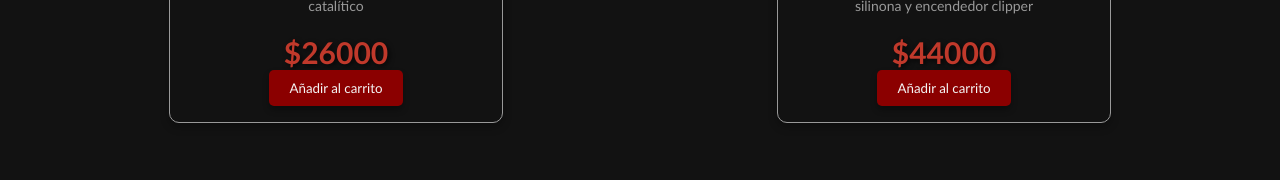
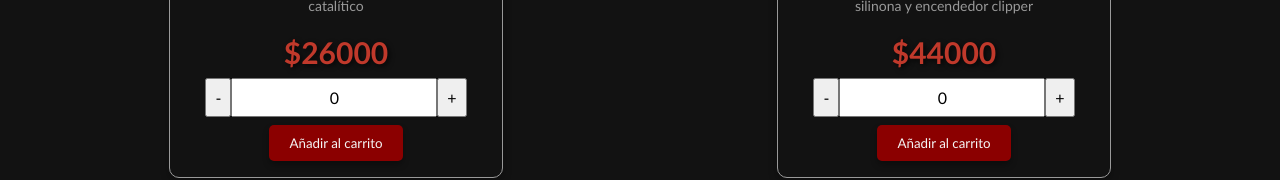
Before and after one commit to NerinaPac/TheHorrorGrow, a React (Vite) app: page /products in a window 1280 px wide. Shown: the part 631-811 px from the top of the page. Built offline with nearby package versions, Linux system fonts and the light colour scheme.

Commit message:
add componente "Counter"

```diff
--- a/src/components/Card/Card.jsx
+++ b/src/components/Card/Card.jsx
@@ -1,4 +1,5 @@
 import "./Card.css"
+import Counter from "../Counter/Counter";
 
 function Card({infoProducto}) {
     let imagen = `${infoProducto.imagen}`;
@@ -15,7 +16,12 @@ function Card({infoProducto}) {
                 {infoProducto.descripcion}
             </p>
             <h3>${infoProducto.precio}</h3>
+            <Counter
+            infoProducto={infoProducto}
+            ></Counter>
             <button className="card-btn">Añadir al carrito</button>
+
+
         </div>
 
     );
--- /dev/null
+++ b/src/components/Counter/Counter.css
@@ -0,0 +1,11 @@
+.counterContain{
+padding: 0.5rem 0;
+
+}
+
+.counterContain button, input{
+padding: .5rem;
+text-align: center;
+font-size: 1rem;
+
+}
--- /dev/null
+++ b/src/components/Counter/Counter.jsx
@@ -0,0 +1,22 @@
+import {useState} from "react";
+import "./Counter.css";
+
+function Counter ({infoProducto}) {
+
+    const [inputCountValue, setinputValue] = useState(0);
+    const stock = infoProducto.stock;
+
+    const sumar = () => setinputValue(prev => (prev < stock ? prev + 1 : prev));
+    const restar = () => setinputValue(prev => (prev > 0 ? prev - 1 : prev));
+
+    return(
+        <div className="counterContain">
+            <button onClick={restar}> - </button>
+            <input type="text" value={inputCountValue} readOnly/>
+            <button onClick={sumar}> + </button>
+
+        </div>
+    )
+}
+
+export default Counter;
--- a/src/data/data.json
+++ b/src/data/data.json
@@ -19,6 +19,7 @@
       "precio": 26000,
       "descripcion": "Kit para fanáticos de Los Simpson con slider, picador Bart 3D de tres piezas y encendedor catalítico",
       "imagen":"./products/18.jpg",
+      "stock": 20,
       "productos_incluidos": [
         {
           "nombre": "Slider Los Simpson",
@@ -41,6 +42,7 @@
         "precio": 44000,
         "descripcion": "Kit para fanáticos de lo dulce, con bandeja, picador llavero Cogonauts, pipa IceCream silinona y encendedor clipper",
         "imagen":"./products/03.jpg",
+        "stock": 25,
         "productos_incluidos": [
           {
             "nombre": "Bandeja pequeña de metal",
--- a/src/views/Products.jsx
+++ b/src/views/Products.jsx
@@ -16,8 +16,6 @@ function Products() {
       setProducts(Data.productos);
     }, []);
 
-
-
     return(
         <div>
             <Header
```
